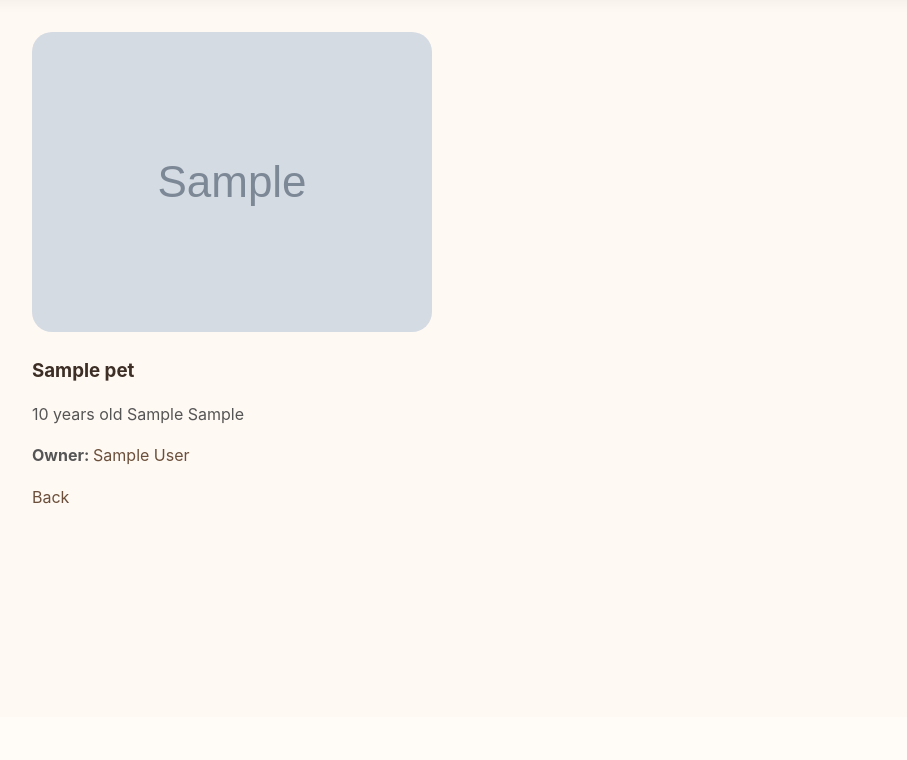
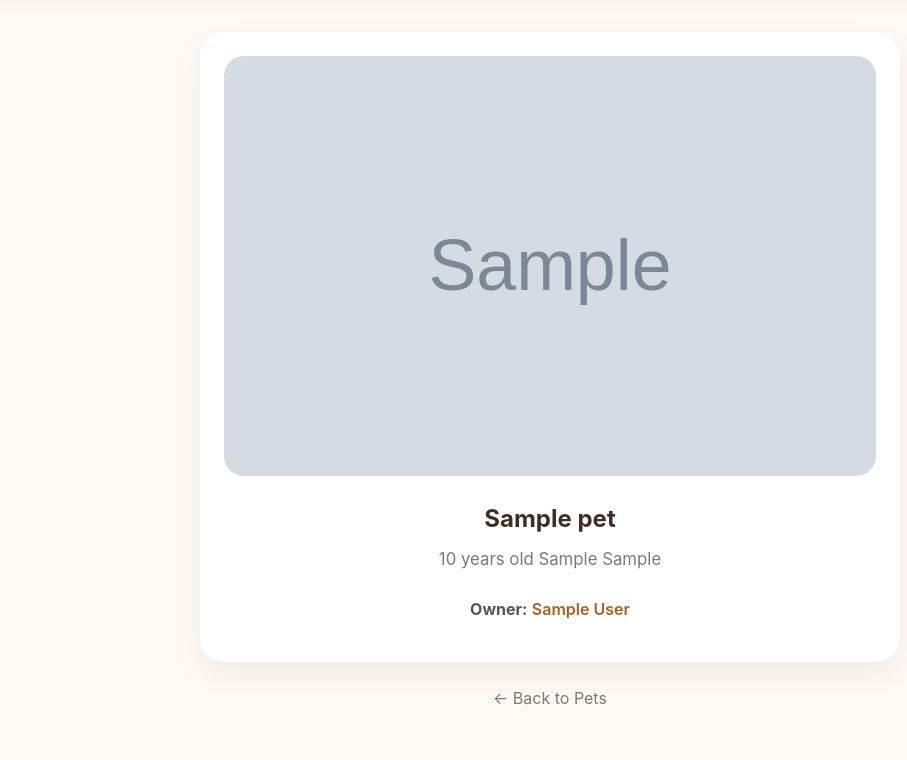
Before and after one commit to abeer-rozba/furreal-friends, a Django app: page /pets/1 in a window 1280 px wide. Shown: the part 83-843 px from the top of the page, without its empty margins (90-997 px from the left). Before the commit the page ends 587 px from the top, so only its background shows below. Run offline with Django 5.2, Linux system fonts and the light colour scheme; tables that the repository leaves empty hold one stand-in row (values such as "Sample post"); grey boxes marked "Sample" are stand-in pictures.

Commit message:
finish pet details styling

```diff
--- a/main_app/templates/pets/pet-details.html
+++ b/main_app/templates/pets/pet-details.html
@@ -1,30 +1,43 @@
 {% extends "base.html" %}
 
 {% block content %}
-  <img src="{{pet.photo}}" alt="A photo of a {{pet.species}}" width="400px">
-  <h3>{{pet.pet_name}}</h3>
-  <p>{{pet.pet_age}} {% if pet.pet_age == 1 %}year{% else %}years{% endif %} old {{pet.breed}} {{pet.species}}</p>
+<section class="pet-detail-card card">
+    <img src="{{ pet.photo }}" alt="{{ pet.species }}" class="pet-detail-image">
+    <h1 class="pet-detail-name">{{ pet.pet_name }}</h1>
+    <p class="pet-detail-subtitle"> {{ pet.pet_age }}{% if pet.pet_age == 1 %} year
+    {% else %} years {% endif %}old {{ pet.breed }} {{ pet.species }}</p>
     {% if pet.isFixed and pet.gender == "Male" %}
-  <p>{{pet.pet_name}} is neutered!</p>
+    <p class="pet-status">{{pet.pet_name}} is neutered!</p>
     {% elif pet.isFixed and pet.gender == "Female" %}
-  <p>{{pet.pet_name}} is spayed!</p>
+    <p class="pet-status">{{pet.pet_name}} is spayed!</p>
     {% elif not pet.isFixed and pet.gender == "Male"%}
-  <p>{{pet.pet_name}} is not neutered!</p>
+    <p class="pet-status">{{pet.pet_name}} is not neutered!</p>
     {% elif not pet.isFixed and pet.gender == "Female"%}
-  <p>{{pet.pet_name}} is not spayed!</p>
+    <p class="pet-status">{{pet.pet_name}} is not spayed!</p>
     {% endif %}
+    {% if pet.owner.user.id != user.id %}
+    <p class="pet-owner">
+      <strong>Owner:</strong>
+      <a href="/community/{{ pet.owner.id }}">
+        {{ pet.owner.first_name }} {{ pet.owner.last_name }}
+      </a>
+    </p>
+  {% endif %}
+</section>
+
+<div class="event-actions">
 {% if pet.owner.user.id == user.id %}
   <form action="/pets/{{pet.id}}/update">
     {% csrf_token %}
-    <button>Update Pet</button>
+    <button type="submit" class="btn btn-primary">Update Pet</button>
   </form>
   <form action="/pets/{{pet.id}}/delete" method="POST">
     {% csrf_token %}
-    <button>Delete Pet</button>
+    <button type="submit" class="btn btn-danger">Delete Pet</button>
   </form>
-  <a href="/my-pets/">Back</a>
+  <a href="/my-pets/" class="back-link">← Back to My Pets</a>
 {% else %}
-  <p><b>Owner: </b><a href="/community/{{pet.owner.id}}">{{pet.owner.first_name}} {{pet.owner.last_name}}</a></p>
-  <a href="/pets/">Back</a>
+<a href="/pets/" class="back-link">← Back to Pets</a>
 {% endif %}
+</div>
 {% endblock content %}
--- a/static/css/style.css
+++ b/static/css/style.css
@@ -569,6 +569,43 @@ h3 {
   gap: 1rem;
 }
 
+.pet-detail-card {
+  max-width: 700px;
+  margin: 0 auto;
+  text-align: center;
+}
+
+.pet-detail-image {
+  width: 100%;
+  max-height: 420px;
+  object-fit: cover;
+  border-radius: 20px;
+  margin-bottom: 1.5rem;
+}
+
+.pet-detail-name {
+  margin-bottom: 0.5rem;
+}
+
+.pet-detail-subtitle {
+  font-size: 1.05rem;
+  color: #7a7a7a;
+  margin-bottom: 1rem;
+}
+
+.pet-status {
+  background: #fff9f4;
+  border-radius: 14px;
+  padding: 0.9rem 1rem;
+  margin-bottom: 1rem;
+  color: #5a4636;
+}
+
+.pet-owner {
+  margin-top: 1rem;
+  color: #555;
+}
+
 @media (max-width: 768px) {
   .navbar {
     flex-direction: column;
```
Lines whose indentation alone changed are shown as unchanged.
